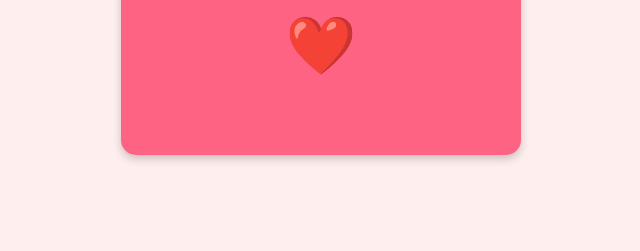
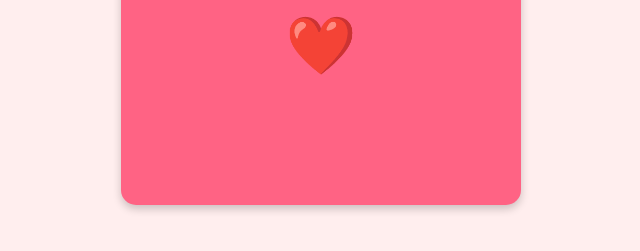
Before and after one commit to disok59/darling, a plain HTML site: page index.html in a window 1280 px wide. Shown: the part 395-646 px from the top of the page, without its empty margins (319-959 px from the left). Drawn offline with Linux system fonts and the light colour scheme.

Commit message:
Update index.html

```diff
--- a/index.html
+++ b/index.html
@@ -16,7 +16,7 @@
     }
     .card {
       width: 400px;
-      height: 300px;
+      height: 400px;
       perspective: 1000px;
       cursor: pointer;
     }
@@ -106,7 +106,7 @@
           Поздравляю нас с нашей годовщиной! Ты — самое дорогое, что есть в моей жизни.<br />
           Люблю тебя бесконечно❤️😘
         </div>
-        <div class="close-hint">Нажми ещё раз, чтобы закрыть</div>
+        <div class="close-hint">Закрыть</div>
       </div>
     </div>
   </div>
```
